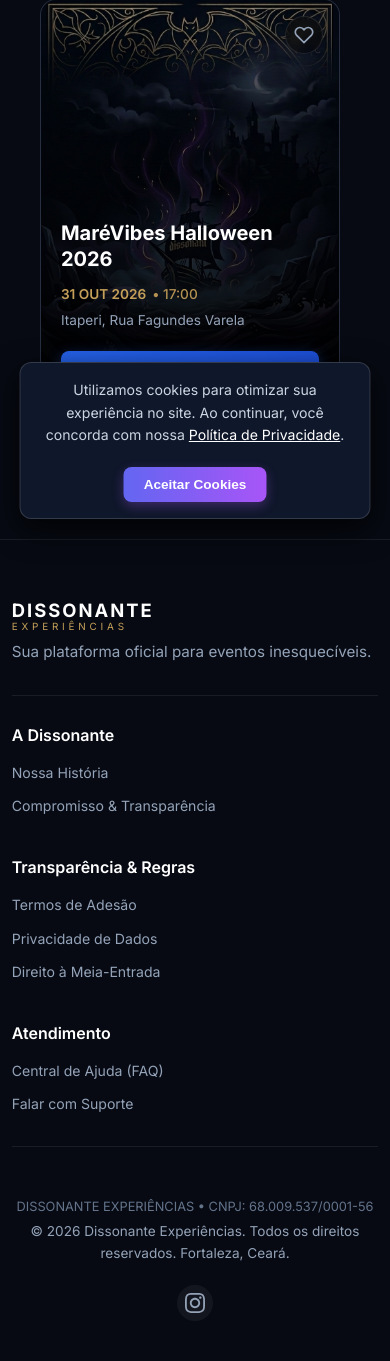
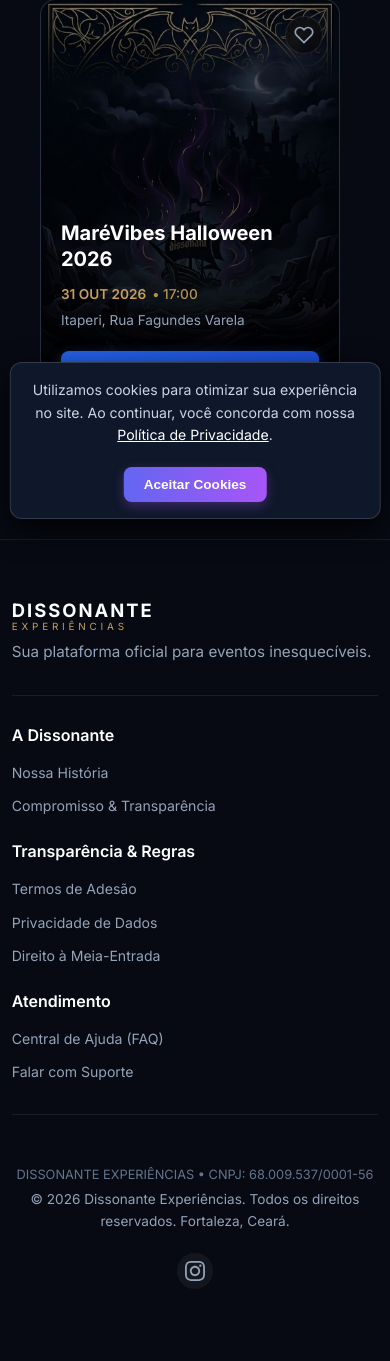
Before and after one commit to administracao-stack/app-dissonante, a Flask app: page / in a window 390 px wide. Shown: the part 305-1666 px from the top of the page. After the commit the page ends 1593 px from the top, so only its background shows below. Run offline with Flask 3, Linux system fonts and the light colour scheme.

Commit message:
Update _footer.css 1.0

```diff
--- a/static/css/components/_footer.css
+++ b/static/css/components/_footer.css
@@ -1,6 +1,7 @@
 /* ==========================================================================
    Footer Institucional & Banner LGPD
    ========================================================================== */
+
 .footer {
     background-color: var(--bg-night-dark);
     color: var(--text-muted);
@@ -150,15 +151,32 @@
     transform: translateY(-1px);
 }
 
-/* Mobile Footer */
+/* ==========================================================================
+   Bloco Unificado de Responsividade (Footer)
+   ========================================================================== */
+
 @media (max-width: 768px) {
-    .footer-bottom {
-        flex-direction: column;
-        text-align: center;
+    .footer-grid,
+    .footer-content {
+        grid-template-columns: repeat(2, 1fr);
+        gap: 24px;
     }
 
+    .footer-bottom,
     .cookie-banner {
         flex-direction: column;
         text-align: center;
     }
 }
+
+@media (max-width: 576px) {
+    .footer-grid,
+    .footer-content {
+        grid-template-columns: 1fr;
+    }
+
+    .cookie-banner {
+        width: 95%;
+        padding: 16px;
+    }
+}
```
